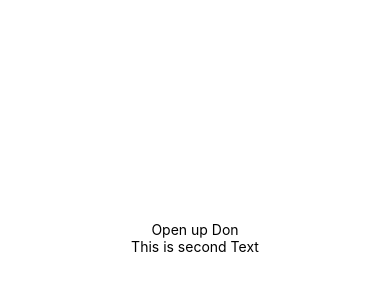
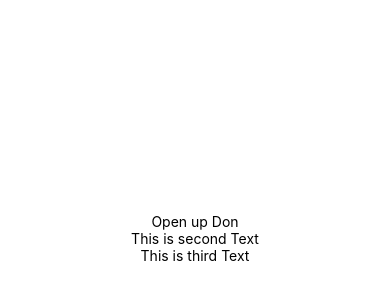
Before and after one commit to IzattullahDOR/QuickNews, a React Native app: screen / in a window 390 px wide. Shown: the part 184-484 px from the top of the page. Built offline with nearby package versions, Linux system fonts and the light colour scheme.

Commit message:
testing third comment pushing
third comment

```diff
--- a/App.js
+++ b/App.js
@@ -6,6 +6,7 @@
     <View style={styles.container}>
       <Text>Open up Don</Text>
       <Text>This is second Text</Text>
+      <Text>This is third Text</Text>
       <StatusBar style="auto" />
     </View>
   );
```
